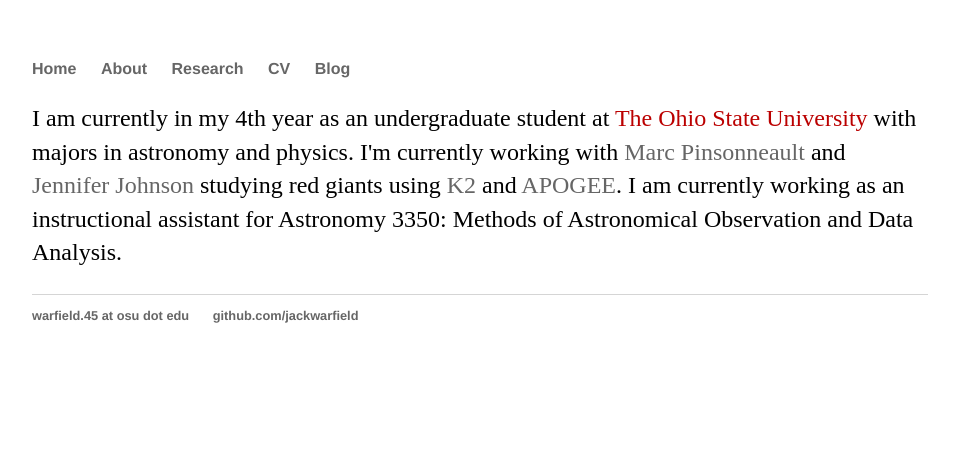
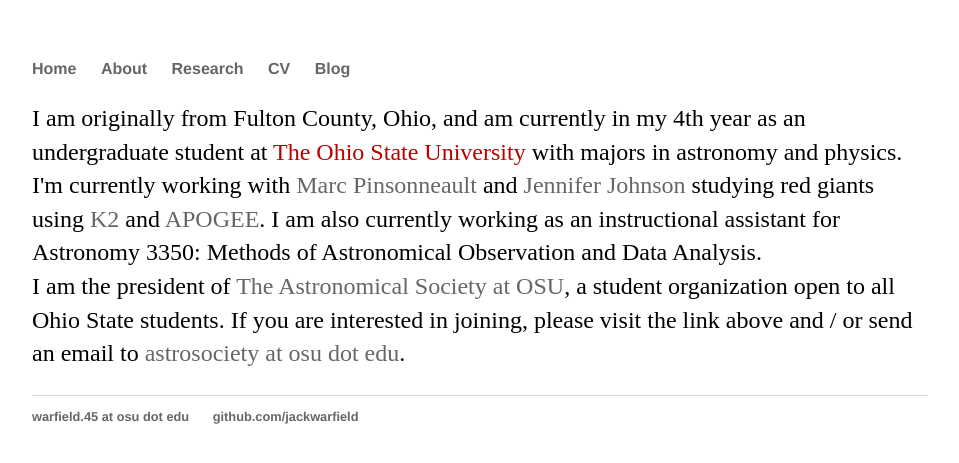
Before and after one commit to jackwarfield/jackwarfield.github.io, a Jekyll site: the page built from about/index.html, in a window 1280 px wide. Shown: the top 463 px of the page, without its empty margins (160-1119 px from the left). Built offline with Jekyll 4.4.1, drawn with Linux system fonts in a browser that asks for light colours.

Commit message:
Update About page.

```diff
--- a/about/index.html
+++ b/about/index.html
@@ -4,14 +4,21 @@
 ---
 <div class="blurb">
 	<p>
-		I am currently in my 4th year as an undergraduate student at <font color='#bb0000'>The
-		Ohio State University</font> with majors in astronomy and physics. I'm currently working
+		I am originally from Fulton County, Ohio, and am currently in my 4th year as an
+		undergraduate student at <font color='#bb0000'>The Ohio State University</font>
+		with majors in astronomy and physics. I'm currently working
 		with <a href='http://www.astronomy.ohio-state.edu/~pinsono/'>Marc Pinsonneault</a> and
 		<a href='http://www.astronomy.ohio-state.edu/~jaj/'>Jennifer Johnson</a> studying red
 		giants using <a href='https://keplerscience.arc.nasa.gov'>K2</a> and
 		<a href='https://www.sdss.org/surveys/apogee-2/'>APOGEE</a>.
+		I am also currently working as an instructional assistant for Astronomy 3350: Methods of
+		Astronomical Observation and Data Analysis.
 
-		I am currently working as an instructional assistant for Astronomy 3350: Methods of
-		Astronomical Observation and Data Analysis.
+		<br>
+
+		I am the president of <a href='http://go.osu.edu/osuas'>The Astronomical Society at OSU</a>,
+		a student organization open to all Ohio State students. If you are interested in joining,
+		please visit the link above and / or send an email to <a href='mailto:astrosociety@osu.edu'>
+		astrosociety at osu dot edu</a>.
 	</p>
 </div><!-- /.blurb -->
```
Also changed, not shown: 1 other file.
